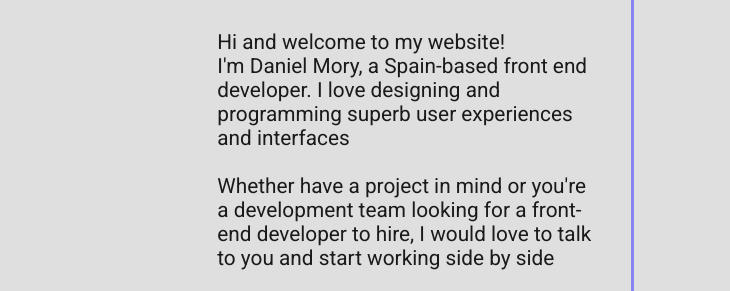
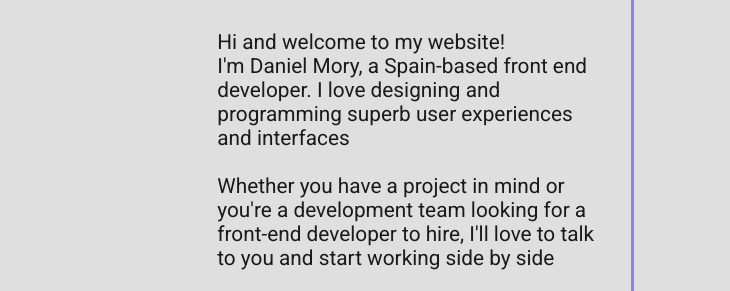
Before and after one commit to Denismr7/Denismr7.github.io, a plain HTML site: page index.html in a window 1280 px wide. Shown: the part 962-1253 px from the top of the page, 550-1280 px from the left. Drawn offline with nearby package versions, Linux system fonts and the light colour scheme; a script that the page names is missing.

Commit message:
Fixes in about me text and hover navbar

```diff
--- a/index.html
+++ b/index.html
@@ -50,8 +50,8 @@
           </p>
           <br />
           <p>
-            Whether have a project in mind or you're a development team looking
-            for a front-end developer to hire, I would love to talk to you and
+            Whether you have a project in mind or you're a development team looking
+            for a front-end developer to hire, I'll love to talk to you and
             start working side by side
           </p>
           <br />
--- a/styles.scss
+++ b/styles.scss
@@ -91,7 +91,6 @@ nav {
             justify-content: center;
             transition: $transition;
             &:hover {
-                background-color: lighten($color: $nav-bg, $amount: 15);
                 color: $color1;
                 cursor: pointer;
             }
```
Also changed, not shown: styles.css, 1 other file.
